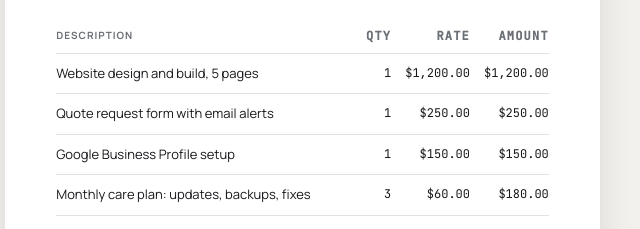
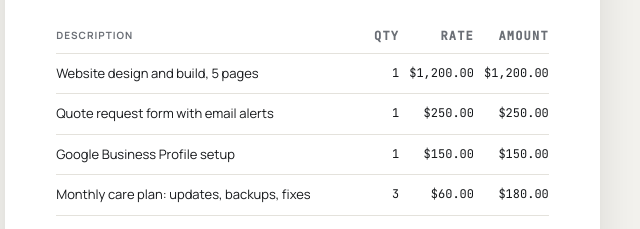
Before and after one commit to ray3242/ray3242.github.io, a plain HTML site: page quote-builder/index.html in a window 1280 px wide. Shown: the part 320-549 px from the top of the page, 640-1280 px from the left. Drawn offline with Linux system fonts and the light colour scheme.

Commit message:
Add gutters between quote line columns
Co-Authored-By: Devin AI <158243242+devin-ai-integration[bot]@users.noreply.github.com>

```diff
--- a/quote-builder/style.css
+++ b/quote-builder/style.css
@@ -70,3 +70,5 @@ table.lines{width:100%;border-collapse:collapse;margin-top:6px}
  .item .handle{grid-area:h}.item .desc{grid-area:d}.item .qty{grid-area:q}.item .rate{grid-area:r}.item .amt{grid-area:a;align-self:center}.item .del{grid-area:x}
  .parties{grid-template-columns:1fr}.doc-h{flex-direction:column}.doc-meta{text-align:left}}
 @media print{@page{margin:14mm}body{background:#fff}.top,.editor,.foot,.toast{display:none!important}.layout{display:block;padding:0}.preview-wrap{position:static}.paper{box-shadow:none;padding:0;aspect-ratio:auto;overflow:visible;animation:none}}
+.lines th:nth-child(n+2),.lines td:nth-child(n+2){padding-left:10px;white-space:nowrap;width:1%}
+@media (max-width:640px){.lines th:nth-child(n+2),.lines td:nth-child(n+2){font-size:11px;padding-left:8px}.lines td:first-child{padding-right:4px}}
```
